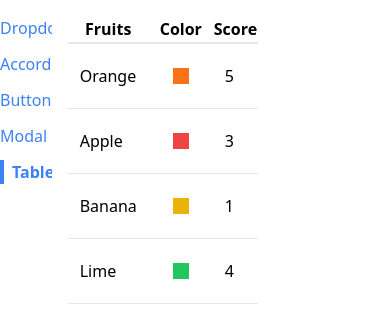
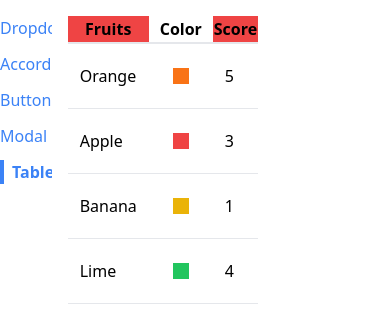
Before and after one commit to MatheusEli/comps, a React (Create React App) app: page /table in a window 390 px wide. Shown: the top 318 px of the page. Built offline with nearby package versions, Linux system fonts and the light colour scheme.

Commit message:
SortableTable

```diff
--- /dev/null
+++ b/src/components/SortableTable.js
@@ -0,0 +1,16 @@
+import Table from "./Table";
+
+function SortableTable(props) {
+
+    const { config } = props;
+
+    const updatedConfig = config.map((column) => {
+        if (!column.sortValue) {
+            return column;
+        }
+        return { ...column, header: () => { return <th className="bg-red-500">{column.label}</th> } }
+    });
+    return <Table {...props} config={updatedConfig}/>;
+}
+
+export default SortableTable;
--- a/src/components/Table.js
+++ b/src/components/Table.js
@@ -1,5 +1,12 @@
+import { Fragment } from 'react';
+
 function Table({ data, config, keyFn }) {
   const renderedHeaders = config.map((column) => {
+
+    if(column.header){
+        return <Fragment key={column.label}>{column.header()}</Fragment>;
+    }
+
     return <th key={column.label}>{column.label}</th>;
   });
 
--- a/src/pages/TablePage.js
+++ b/src/pages/TablePage.js
@@ -1,4 +1,5 @@
 import Table from "../components/Table";
+import SortableTable from "../components/SortableTable";
 
 function TablePage(){
 
@@ -10,16 +11,16 @@ function TablePage(){
     ];
 
     const config = [
-        {label: 'Fruits', render: (fruit) => fruit.name},
+        {label: 'Fruits', sortValue: (fruit) => fruit.name, render: (fruit) => fruit.name},
         {label: 'Color', render: (fruit) => <div className={`p-2 m-3 ${fruit.color}`}/>},
-        {label: 'Score', render: (fruit) => fruit.score, sort: (a,b) => {}},
+        {label: 'Score', sortValue: (fruit) => fruit.score, render: (fruit) => fruit.score},
     ];
 
     const keyFn = (fruit) => {
         return fruit.name;
     };
 
-    return <Table data={data} config={config} keyFn={keyFn}/>
+    return <SortableTable data={data} config={config} keyFn={keyFn}/>
 }
 
 export default TablePage;
```
